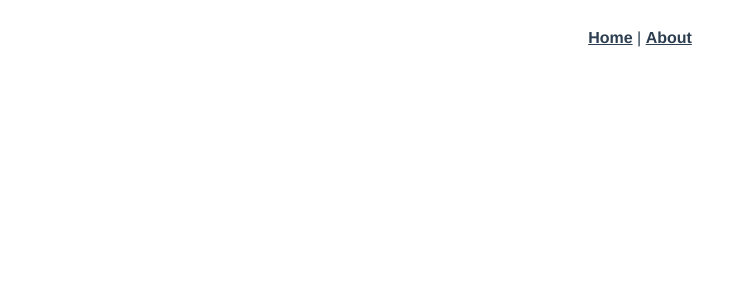
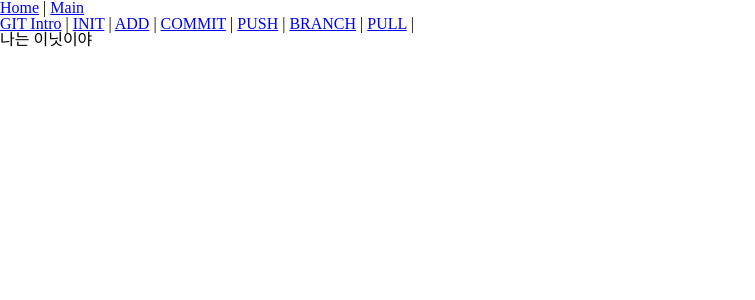
Before and after one commit to emplam27/git-tutorial-vue, a Vue app in the folder git_tutorial/: page /init in a window 1280 px wide. Shown: the top 300 px of the page, without its empty margins (0-755 px from the left). Built offline with nearby package versions, Linux system fonts and the light colour scheme.

Commit message:
convention start

```diff
--- a/git_tutorial/src/App.vue
+++ b/git_tutorial/src/App.vue
@@ -1,38 +1,21 @@
 <template>
   <div id="app">
-    <div id="nav">
-      <router-link to="/">Home</router-link> |
-      <router-link to="/about">About</router-link>
-    </div>
-    <router-view/>
+    <header>
+      <nav>
+        <router-link to="/">Home</router-link> |
+        <router-link to="/main">Main</router-link>
+      </nav>
+    </header>
+    <main>
+      <router-view/>
+    </main>
+
+
   </div>
 </template>
 
 <style>
 
-
-
-#app {
-  font-family: Avenir, Helvetica, Arial, sans-serif;
-  -webkit-font-smoothing: antialiased;
-  -moz-osx-font-smoothing: grayscale;
-  text-align: center;
-  color: #2c3e50;
-  margin-top: -0px !important;
-}
-
-#nav {
-  padding: 30px;
-}
-
-#nav a {
-  font-weight: bold;
-  color: #2c3e50;
-}
-
-#nav a.router-link-exact-active {
-  color: #42b983;
-}
 
 /* reset css */
 
--- a/git_tutorial/src/router/index.js
+++ b/git_tutorial/src/router/index.js
@@ -1,6 +1,15 @@
 import Vue from 'vue'
 import VueRouter from 'vue-router'
 import Home from '../views/Home.vue'
+import Main from '../views/Main.vue'
+
+
+
+import Intro from '../views/Contents/Intro.vue'
+import Init from '../views/Contents/Init/Init.vue'
+
+
+
 
 Vue.use(VueRouter)
 
@@ -11,13 +20,27 @@ Vue.use(VueRouter)
     component: Home
   },
   {
-    path: '/about',
-    name: 'About',
-    // route level code-splitting
-    // this generates a separate chunk (about.[hash].js) for this route
-    // which is lazy-loaded when the route is visited.
-    component: () => import(/* webpackChunkName: "about" */ '../views/About.vue')
-  }
+    path: '/main',
+    name: 'Main',
+    component: Main,
+    children : [
+      {
+        path: '/init',
+        name: 'Init',
+        component: Init
+
+      },
+      {
+        path: '/intro',
+        name: 'Intro',
+        component: Intro
+
+      },
+    ]
+
+  },
+
+
 ]
 
 const router = new VueRouter({
--- a/git_tutorial/src/views/About.vue
+++ /dev/null
@@ -1,5 +0,0 @@
-<template>
-  <div class="about">
-    <h1>This is an about page</h1>
-  </div>
-</template>
--- /dev/null
+++ b/git_tutorial/src/views/Contents/Init/Init.vue
@@ -0,0 +1,15 @@
+<template>
+  <div>
+      나는 이닛이야
+  </div>
+</template>
+
+<script>
+export default {
+    name:'Init',
+}
+</script>
+
+<style>
+
+</style>
--- /dev/null
+++ b/git_tutorial/src/views/Contents/Intro.vue
@@ -0,0 +1,15 @@
+<template>
+  <div>
+      나는 인트로야
+  </div>
+</template>
+
+<script>
+export default {
+    nmae:'Intro'
+}
+</script>
+
+<style>
+
+</style>
--- /dev/null
+++ b/git_tutorial/src/views/Main.vue
@@ -0,0 +1,27 @@
+<template>
+  <section>
+    <aside>
+      <router-link to="/intro">GIT Intro</router-link> |
+      <router-link to="/init">INIT</router-link> |
+      <router-link to="/">ADD</router-link> |
+      <router-link to="/">COMMIT</router-link> |
+      <router-link to="/">PUSH</router-link> |
+      <router-link to="/">BRANCH</router-link> |
+      <router-link to="/">PULL</router-link> |
+    </aside>
+
+    <article>
+      <router-view/>
+    </article>
+  </section>
+</template>
+
+<script>
+export default {
+    name:'Main',
+}
+</script>
+
+<style>
+
+</style>
```
